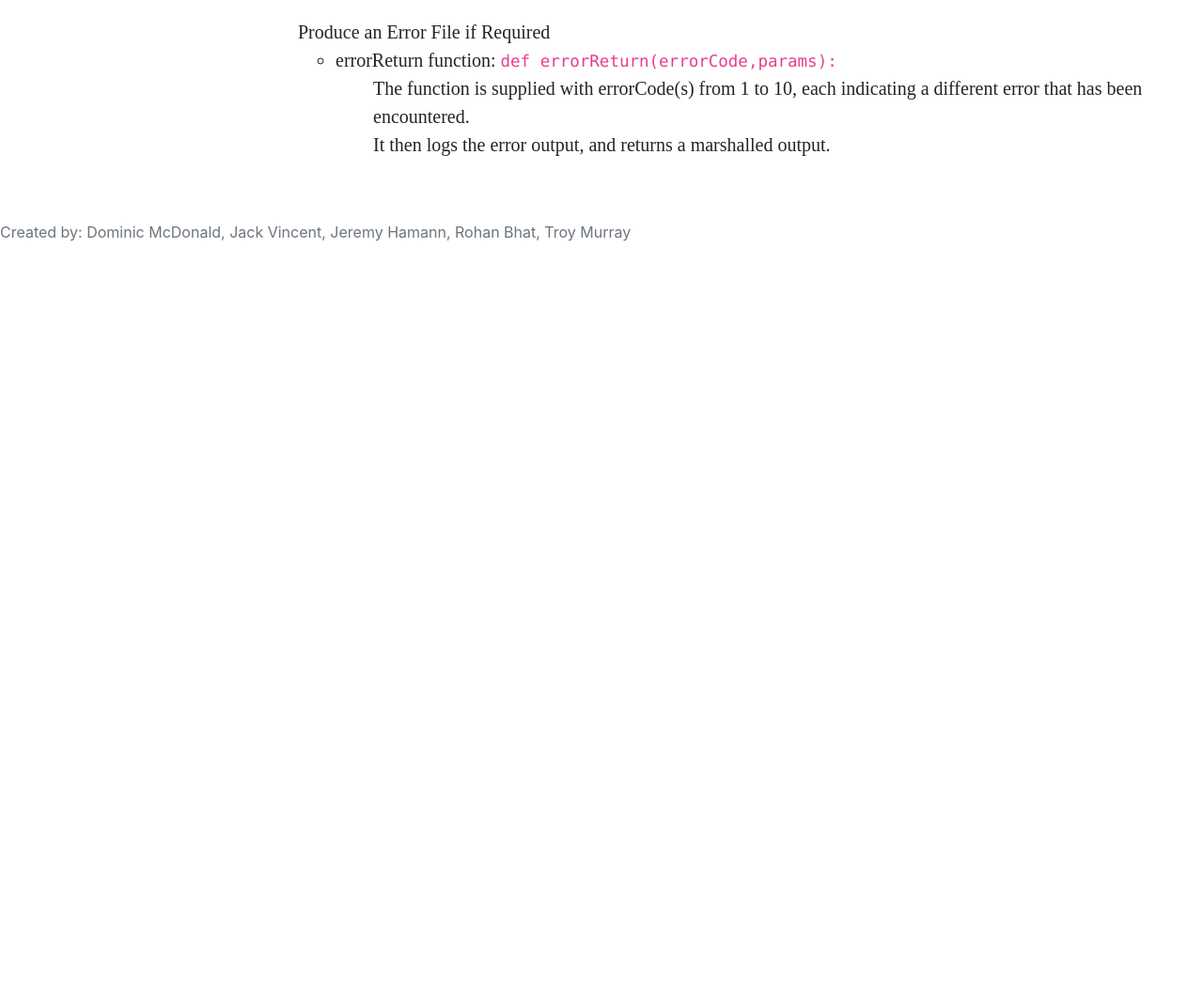
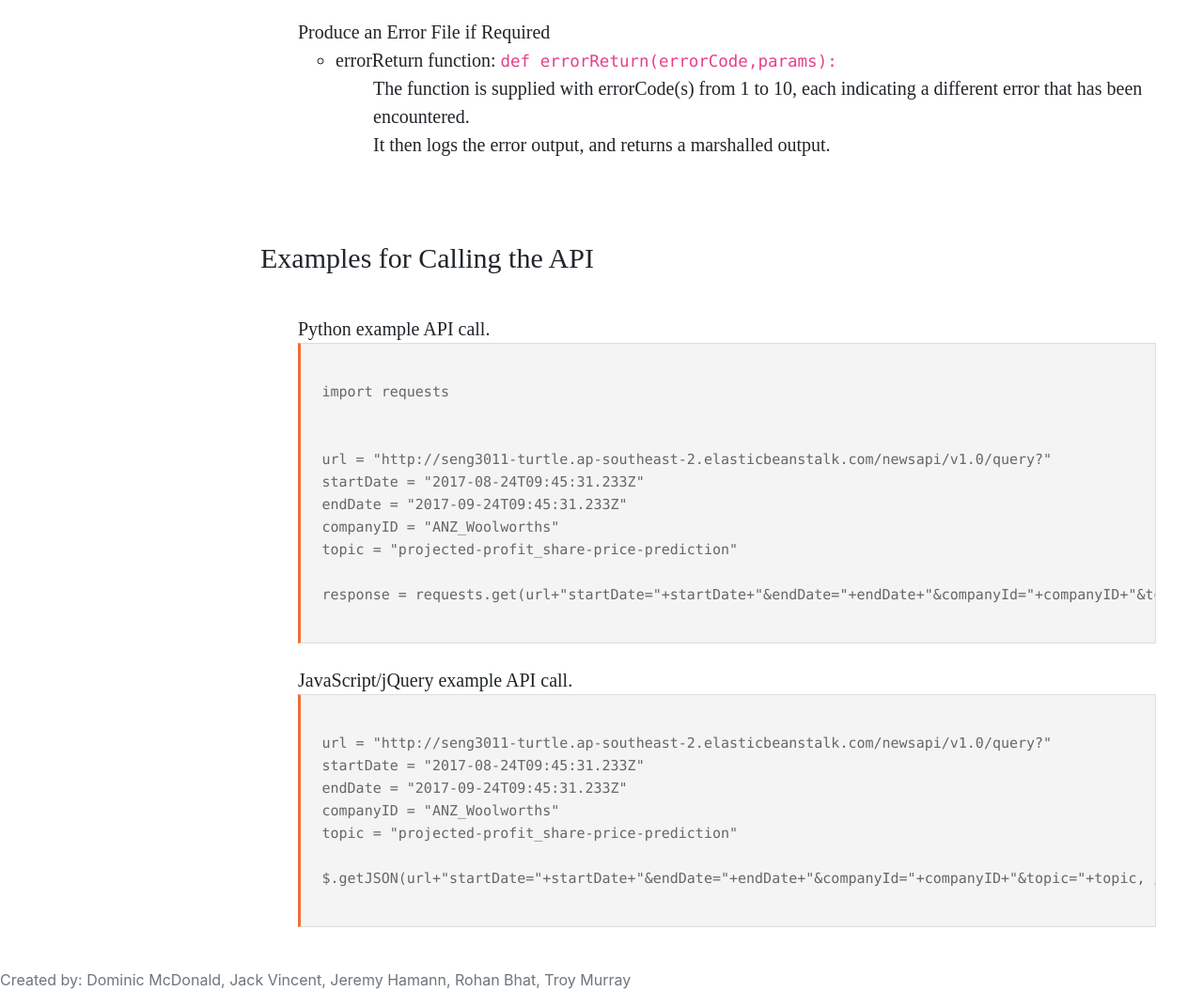
Before and after one commit to minimac1/Seng3011, a Flask app: page /features in a window 1280 px wide. Shown: the part 1434-2489 px from the top of the page at 94% size. Before the commit the page ends 1691 px from the top, so only its background shows below. Run offline with Flask 2, Linux system fonts and the light colour scheme; some libraries are stand-ins or nearby versions.

Commit message:
+ added css for example code boxes + added python and JS examples for calling API on features page (Thanks Troy for examples)

```diff
--- a/static/css/custom.css
+++ b/static/css/custom.css
@@ -21,6 +21,23 @@ body {
   font-size: 20px;
   line-height: 1.5;
   font-family:serif;
+}
+
+.CL-body pre {
+    background: #f4f4f4;
+    border: 1px solid #ddd;
+    border-left: 3px solid #f36d33;
+    color: #666;
+    page-break-inside: avoid;
+    font-family: monospace;
+    font-size: 15px;
+    line-height: 1.6;
+    margin-bottom: 1.6em;
+    max-width: 100%;
+    overflow: auto;
+    padding: 1em 1.5em;
+    display: block;
+    word-wrap: break-word;
 }
 
 #wrapper {
--- a/templates/features.html
+++ b/templates/features.html
@@ -80,6 +80,34 @@
                <br>
             </ul>
         </div>
+        <div class="CL-heading">Examples for Calling the API</div>
+        <div class="CL-body">
+            <ul style="list-style-type: none">
+                <li>Python example API call.</li>
+                    <pre><code>
+import requests
+
+
+url = "http://seng3011-turtle.ap-southeast-2.elasticbeanstalk.com/newsapi/v1.0/query?"
+startDate = "2017-08-24T09:45:31.233Z"
+endDate = "2017-09-24T09:45:31.233Z"
+companyID = "ANZ_Woolworths"
+topic = "projected-profit_share-price-prediction"
+
+response = requests.get(url+"startDate="+startDate+"&endDate="+endDate+"&companyId="+companyID+"&topic="+topic)
+                    </code></pre>
+                <li>JavaScript/jQuery example API call.</li>
+                    <pre><code>
+url = "http://seng3011-turtle.ap-southeast-2.elasticbeanstalk.com/newsapi/v1.0/query?"
+startDate = "2017-08-24T09:45:31.233Z"
+endDate = "2017-09-24T09:45:31.233Z"
+companyID = "ANZ_Woolworths"
+topic = "projected-profit_share-price-prediction"
+
+$.getJSON(url+"startDate="+startDate+"&endDate="+endDate+"&companyId="+companyID+"&topic="+topic, //put your function here);
+                    </code></pre>
+            </ul>
+        </div>
     </div>
     <!-- this page will contain a list of all our implemented features, instructions on how to use each feature and examples of each feature (using python) -->
 
```
